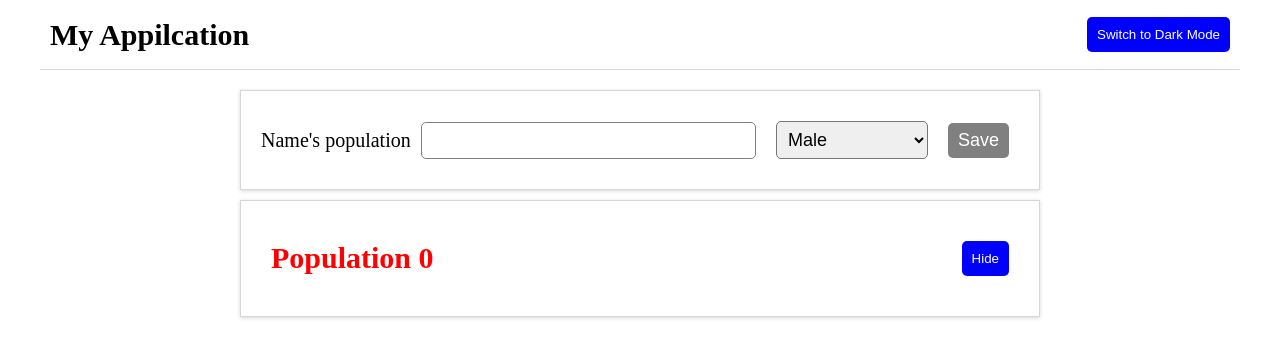
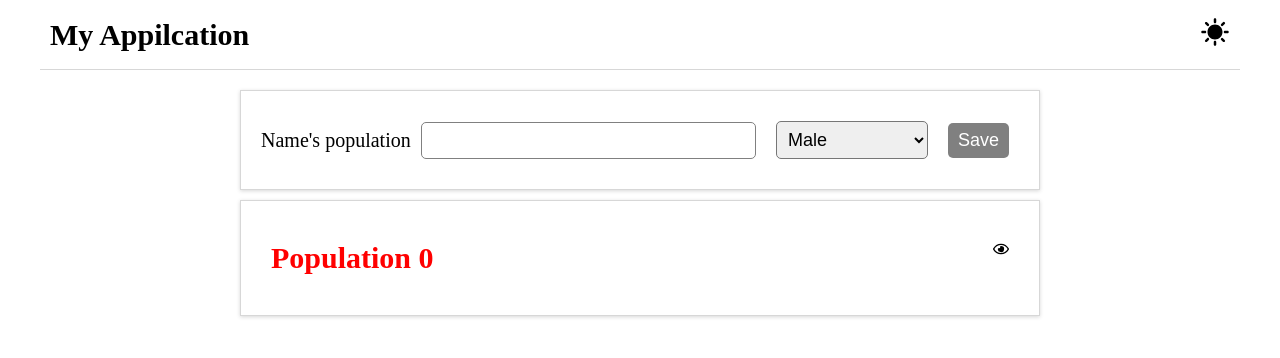
Before and after one commit to Siriphan47/Learn-react, a React (Vite) app: page / in a window 1280 px wide. Shown: the top 358 px of the page. Built offline with nearby package versions, Linux system fonts and the light colour scheme.

Commit message:
Learn how to use react-icon decorate header.jsx and personlist.jsx

```diff
--- a/package.json
+++ b/package.json
@@ -11,7 +11,8 @@
   },
   "dependencies": {
     "react": "^19.2.8",
-    "react-dom": "^19.2.8"
+    "react-dom": "^19.2.8",
+    "react-icons": "^5.7.0"
   },
   "devDependencies": {
     "@eslint/js": "^10.0.1",
--- a/src/components/Header.css
+++ b/src/components/Header.css
@@ -9,3 +9,7 @@ nav {
     font-size: 20px;
     border-bottom: 1px solid #d7d7d7;
 }
+
+span {
+    cursor: pointer;
+}
--- a/src/components/Header.jsx
+++ b/src/components/Header.jsx
@@ -1,4 +1,6 @@
 import "./Header.css";
+import { MdSunny } from "react-icons/md";
+import { BsFillMoonStarsFill } from "react-icons/bs";
 const Header = ({ title, theme, setTheme }) => {
   function toggleTheme() {
     setTheme(theme === "light" ? "dark" : "light");
@@ -7,9 +9,13 @@ const Header = ({ title, theme, setTheme }) => {
   return (
     <nav>
       <h1>{title}</h1>
-      <button onClick={toggleTheme}>
-        {theme === "light" ? "Switch to Dark Mode" : "Switch to Light Mode"}
-      </button>
+      <span onClick={toggleTheme}>
+        {theme === "light" ? (
+          <MdSunny size={30} />
+        ) : (
+          <BsFillMoonStarsFill size={30} />
+        )}
+      </span>
     </nav>
   );
 };
--- a/src/components/PersonList.jsx
+++ b/src/components/PersonList.jsx
@@ -1,6 +1,8 @@
 import { useState } from "react";
 import "./PersonList.css";
 import User from "./User";
+import { FaRegEye } from "react-icons/fa";
+import { FaRegEyeSlash } from "react-icons/fa";
 function PersonList({ data, deleteUser }) {
   const [show, setShow] = useState(true);
   return (
@@ -9,7 +11,9 @@ function PersonList({ data, deleteUser }) {
         <h2 style={{ color: "red", fontSize: "30px" }}>
           Population {data.length}
         </h2>
-        <button onClick={() => setShow(!show)}>{show ? "Hide" : "Show"}</button>
+        <span onClick={() => setShow(!show)}>
+          {show ? <FaRegEye /> : <FaRegEyeSlash />}
+        </span>
       </div>
       <ul>
         {show &&
```
Also changed, not shown: 1 other file (tests, documents, lock files or other folders).
